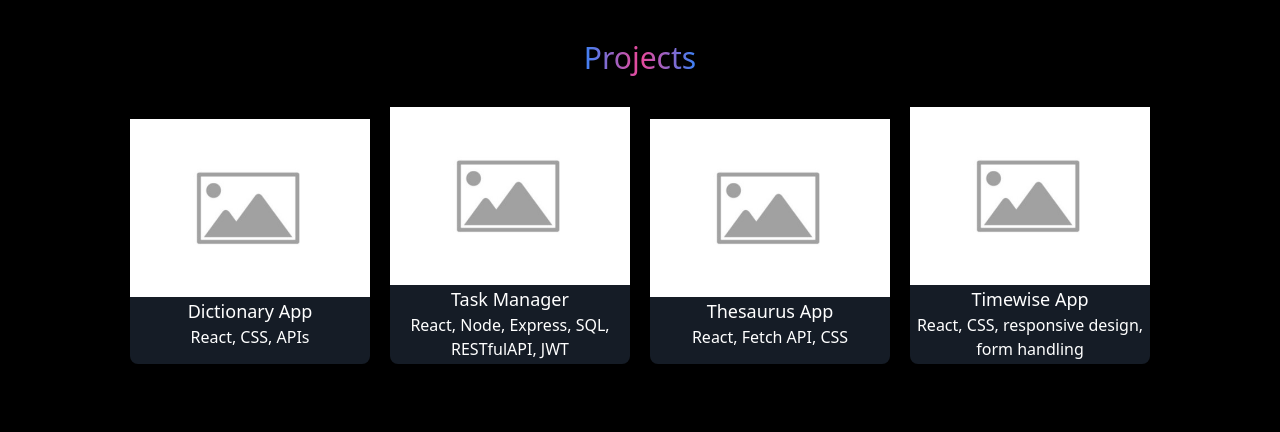
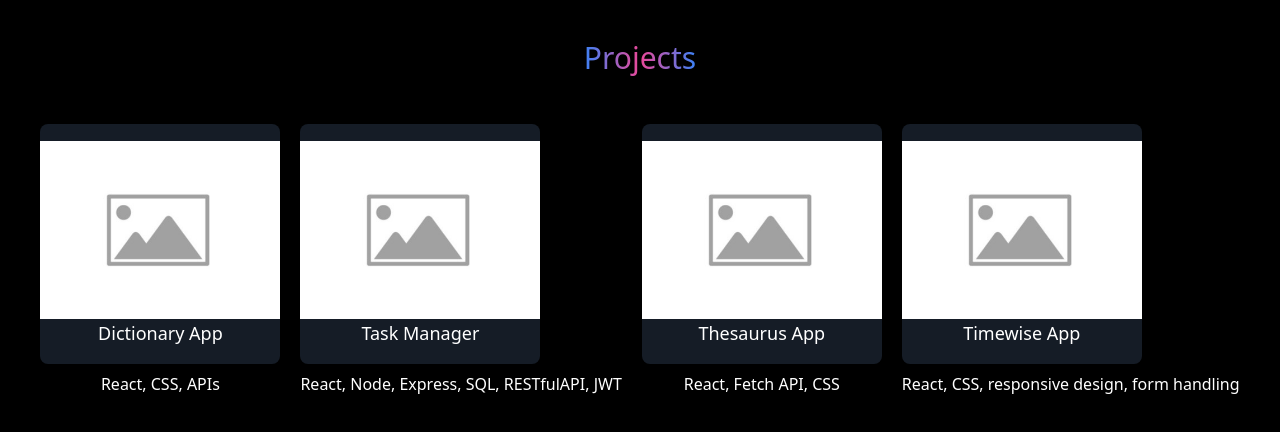
Before and after one commit to kimbencinas/kimbencinas.github.io, a React (Create React App) app: page /projects in a window 1280 px wide. Shown: the top 432 px of the page. Built offline with nearby package versions, Linux system fonts and the light colour scheme.

Commit message:
add design changes to card tiles

```diff
--- a/src/Components/CardTile.jsx
+++ b/src/Components/CardTile.jsx
@@ -2,12 +2,12 @@ import React from 'react';
 
 export default function CardTile({ cardImg, cardTitle, cardDescription }) {
     return (
-        <div className="bg-gray-800 bg-opacity-70 rounded-lg h-60 w-60 flex flex-col justify-center items-center">
-            <img src={cardImg} alt={cardTitle} />
-            <div>
+        <div>
+            <div className="bg-gray-800 bg-opacity-70 rounded-lg h-60 w-60 flex flex-col justify-center items-center">
+                <img src={cardImg} alt={cardTitle} />
                 <h2 className="text-lg font-medium text-center">{cardTitle}</h2>
-                <p className="text-md text-center mb-5">{cardDescription}</p>
             </div>
+            <p className="text-md text-center mt-2">{cardDescription}</p>
         </div>
     );
 }
```
